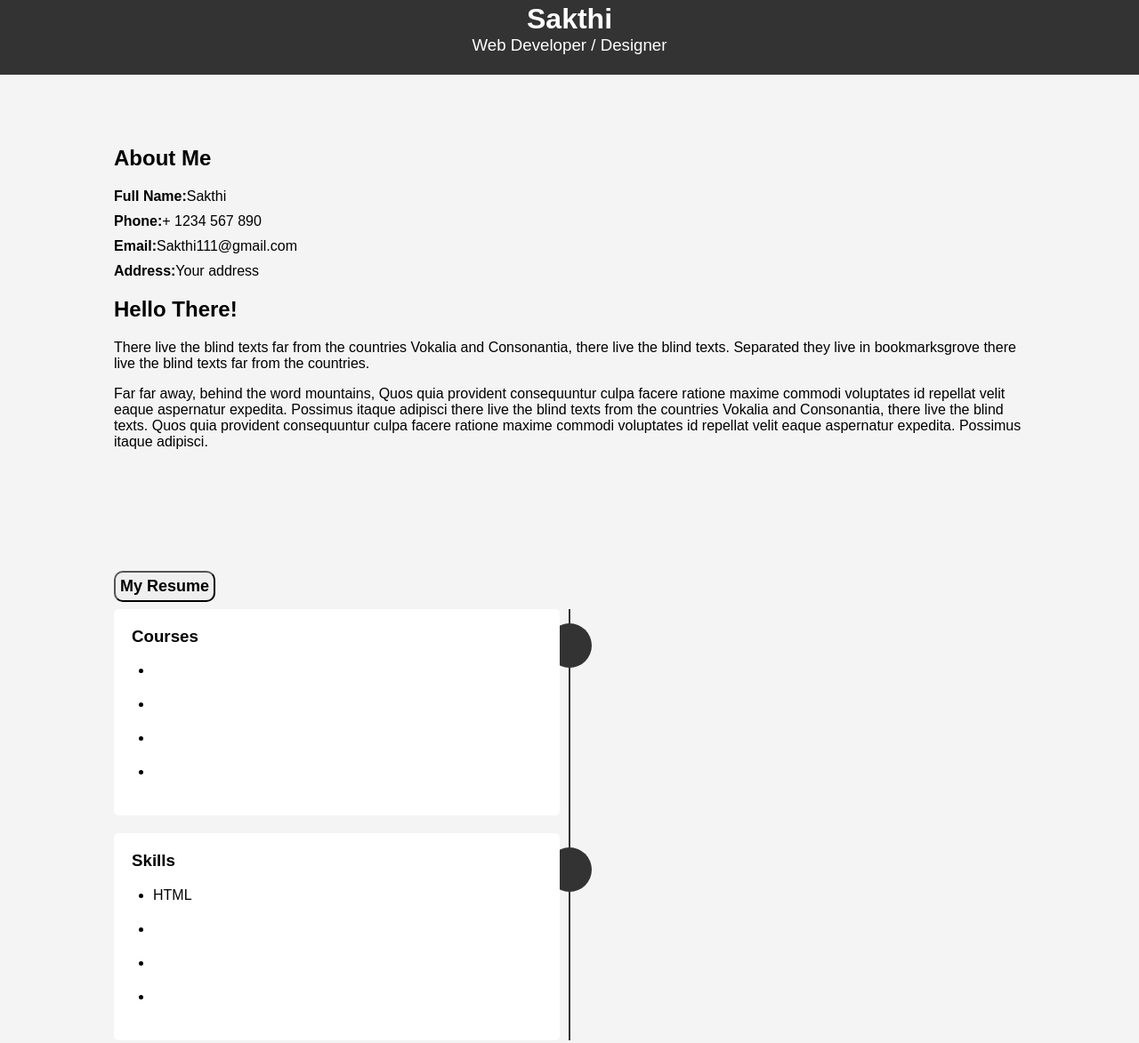
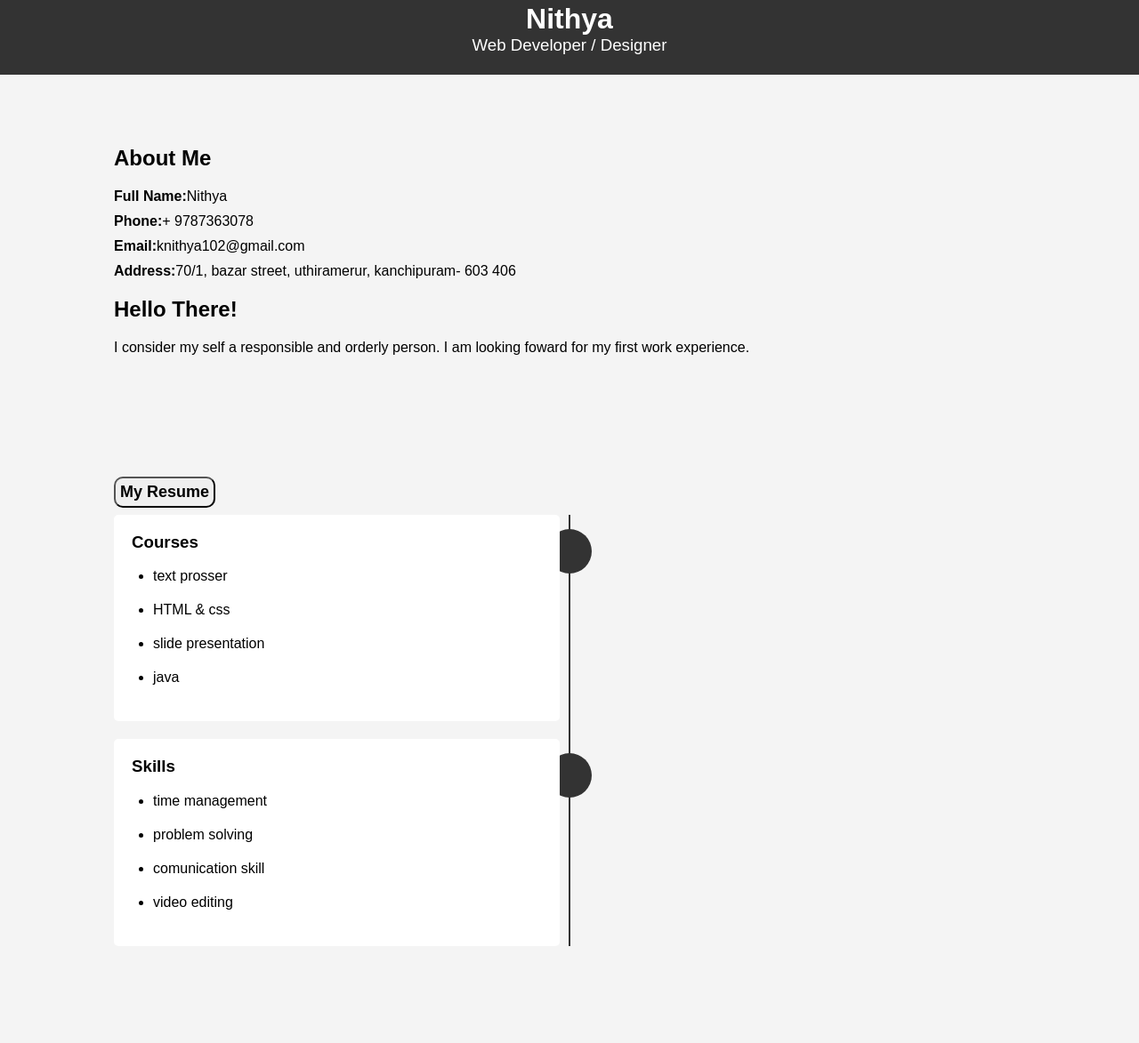
Before and after one commit to knithya102-gif/digital_portfolio, a plain HTML site: page index.html in a window 1280 px wide. Shown: the part 179-1352 px from the top of the page at 89% size. Drawn offline with Linux system fonts and the light colour scheme.

Commit message:
Update index.html

```diff
--- a/index.html
+++ b/index.html
@@ -10,7 +10,7 @@
     <header>
         <div class="container">
             <div class="profile-thumb"></div>
-            <h1>Sakthi</h1>
+            <h1>Nithya</h1>
             <h3>Web Developer / Designer</h3>
         </div>
     </header>
@@ -21,16 +21,16 @@
             <div class="row">
                 <div class="col-md-4">
                     <ul class="info">
-                        <li><span>Full Name:</span>Sakthi</li>
-                        <li><span>Phone:</span>+ 1234 567 890</li>
-                        <li><span>Email:</span>Sakthi111@gmail.com</li>
-                        <li><span>Address:</span>Your address</li>
+                        <li><span>Full Name:</span>Nithya</li>
+                        <li><span>Phone:</span>+ 9787363078</li>
+                        <li><span>Email:</span>knithya102@gmail.com</li>
+                        <li><span>Address:</span>70/1, bazar street, uthiramerur, kanchipuram- 603 406</li>
                     </ul>
                 </div>
                 <div class="col-md-8">
                     <h2>Hello There!</h2>
-                    <p>There live the blind texts far from the countries Vokalia and Consonantia, there live the blind texts. Separated they live in bookmarksgrove there live the blind texts far from the countries.</p>
-                    <p>Far far away, behind the word mountains, Quos quia provident consequuntur culpa facere ratione maxime commodi voluptates id repellat velit eaque aspernatur expedita. Possimus itaque adipisci there live the blind texts from the countries Vokalia and Consonantia, there live the blind texts. Quos quia provident consequuntur culpa facere ratione maxime commodi voluptates id repellat velit eaque aspernatur expedita. Possimus itaque adipisci.</p>
+                    <p>
+                    <p>I consider my self a responsible and orderly person. I am looking foward for my first work experience.
                 </div>
             </div>
         </div>
@@ -47,10 +47,10 @@
                             <div class="timeline-panel">
                                 <h3>Courses</h3>
                                 <ul>
-                                    <li></li>
-                                    <li></li>
-                                    <li></li>
-                                    <li></li>
+                                    <li>text prosser</li>
+                                    <li>HTML & css</li>
+                                    <li>slide presentation</li>
+                                    <li>java</li>
                                 </ul>
                             </div>
                         </li>
@@ -59,10 +59,10 @@
                             <div class="timeline-panel">
                                 <h3>Skills</h3>
                                 <ul>
-                                    <li>HTML</li>
-                                    <li></li>
-                                    <li></li>
-                                    <li></li>
+                                    <li>time management</li>
+                                    <li>problem solving</li>
+                                    <li>comunication skill</li>
+                                    <li>video editing</li>
                                 </ul>
                             </div>
                         </li>
@@ -78,4 +78,5 @@
         </div>
     </footer>
 </body>
+
 </html>
```
